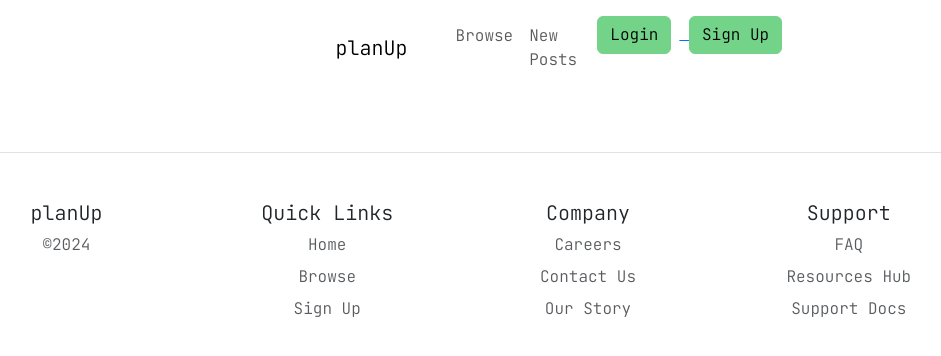
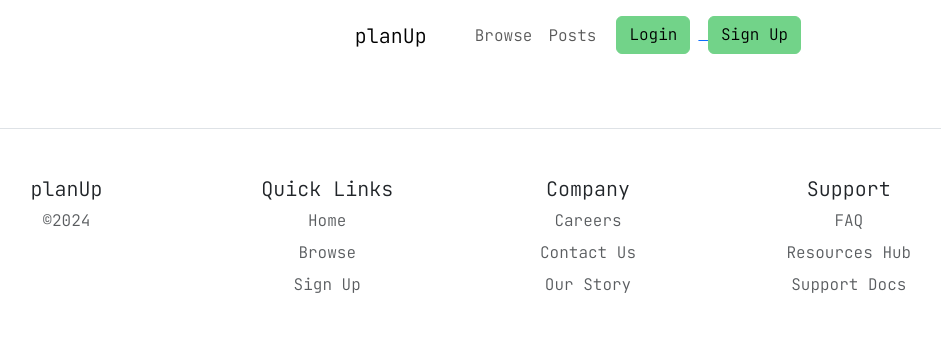
Before and after one commit to b3fr4nk/PlanUP, a Flask app: page /posts in a window 1280 px wide. Shown: the top 356 px of the page, without its empty margins (52-993 px from the left). Run offline with Flask 3, Linux system fonts and the light colour scheme; data that the repository does not hold is empty.

Commit message:
Fixed navbar by removing New from Posts route

```diff
--- a/templates/browse.html
+++ b/templates/browse.html
@@ -9,7 +9,7 @@
       >planUp</a
     >
     <!--Navbar items next to brand-->
-    <div class="collapse navbar-collapse flex-grow-0">
+    <div class="collapse navbar-collapse justify-between flex-grow-0">
       <ul class="navbar-nav">
         <!--Browse Link-->
         <li class="nav-item">
@@ -20,7 +20,7 @@
         <!--Posts Link-->
         <li class="nav-item">
           <a class="nav-link" href="{{ url_for('posts.all_posts') }}">
-            New Posts
+            Posts
           </a>
         </li>
         <!--Buttons-->
--- a/templates/index.html
+++ b/templates/index.html
@@ -83,7 +83,7 @@
   <div class="row mb-5 text-xl-start">
     <div class="col-md-12 mt-3">
       <div class="lc-block">
-        <div editable="rich" class="">
+        <div editable="rich">
           <h2 class="h2">Trusted by</h2>
         </div>
       </div>
--- a/templates/signin.html
+++ b/templates/signin.html
@@ -19,7 +19,7 @@
         </li>
         <!--Posts Link-->
         <li class="nav-item">
-          <a class="nav-link" href="{{ url_for('posts.all_posts') }}"> New Posts </a>
+          <a class="nav-link" href="{{ url_for('posts.all_posts') }}"> Posts </a>
         </li>
         <!--Buttons-->
         <form class="container container-fluid justify-content-start">
--- a/templates/signup.html
+++ b/templates/signup.html
@@ -19,7 +19,7 @@
         </li>
         <!--Posts Link-->
         <li class="nav-item">
-          <a class="nav-link" href="{{ url_for('posts.all_posts') }}">New Posts </a>
+          <a class="nav-link" href="{{ url_for('posts.all_posts') }}"> Posts </a>
         </li>
         <!--Buttons-->
         <form class="container container-fluid justify-content-start">
```
